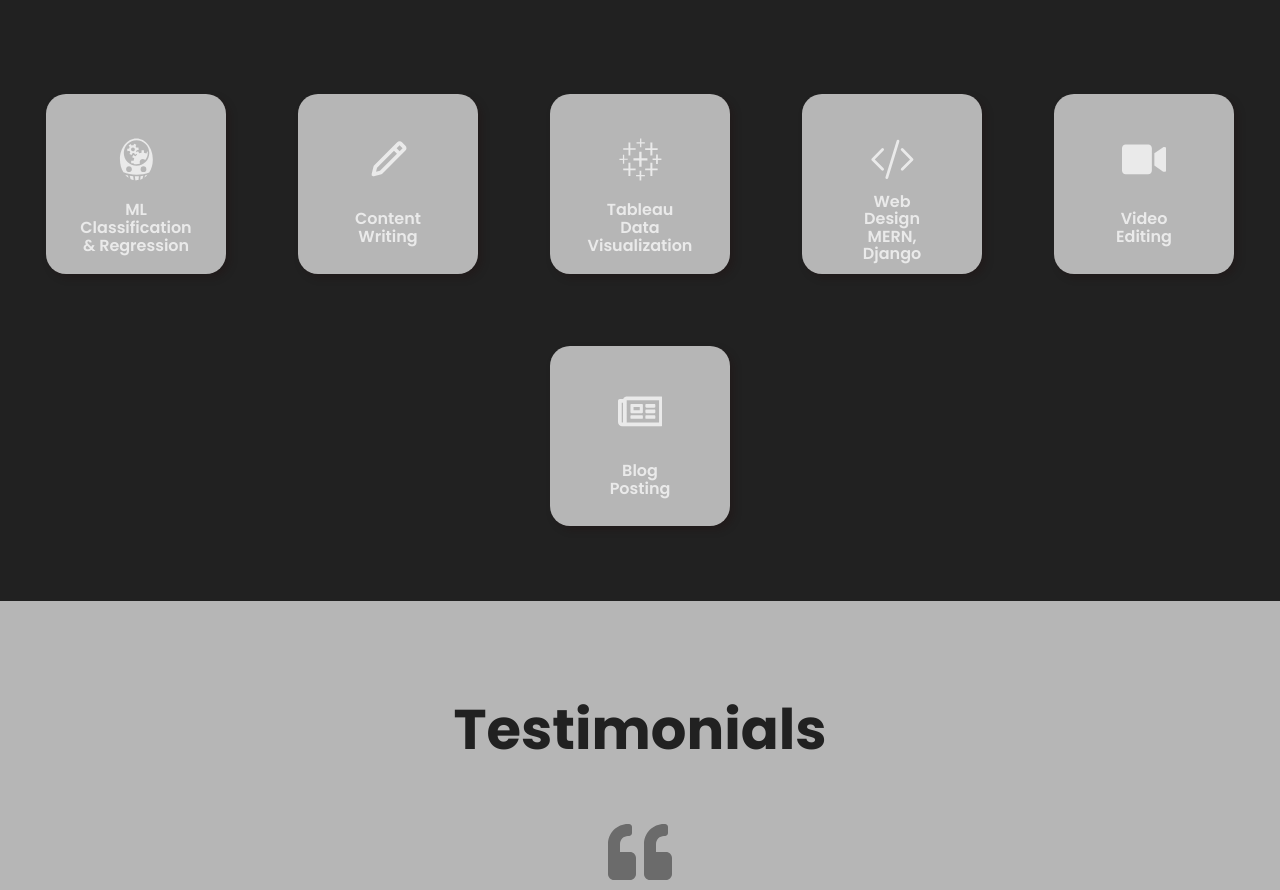
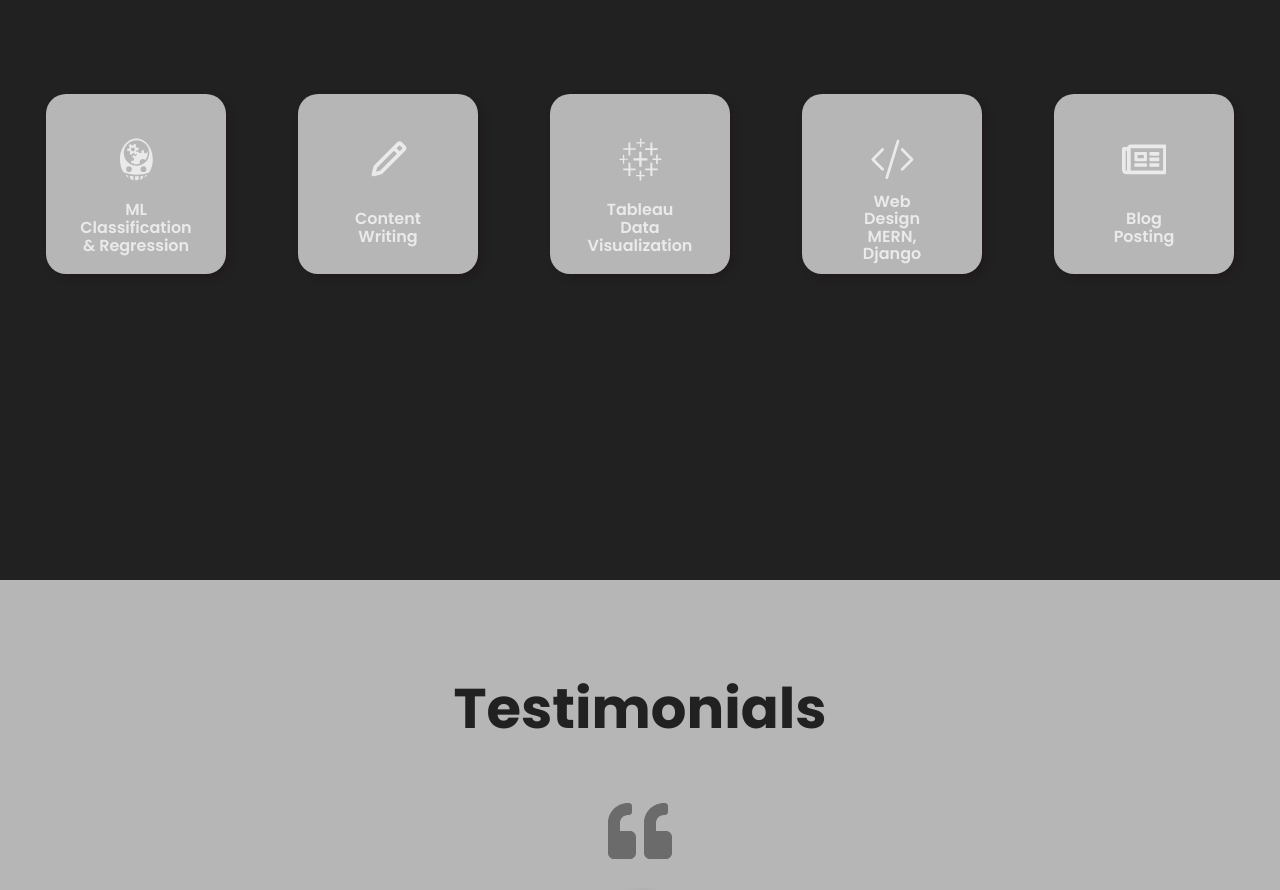
Before and after one commit to achbj/achbj.github.io, a React (Create React App) app: page / in a window 1280 px wide. Shown: the part 5500-6390 px from the top of the page. Built offline with nearby package versions, Linux system fonts and the light colour scheme; a web font is replaced by a local one.

Commit message:
changes in services

```diff
--- a/src/data/servicesData.js
+++ b/src/data/servicesData.js
@@ -67,11 +67,11 @@
   //     title: 'Pinterest Virtual Assistant',
   //     icon: <FaPinterest />
   // },
-  {
-    id: 9,
-    title: "Video Editing",
-    icon: <FaVideo />,
-  },
+  //   {
+  //     id: 9,
+  //     title: "Video Editing",
+  //     icon: <FaVideo />,
+  //   },
   // {
   //     id: 10,
   //     title: 'Data Entry',
```
